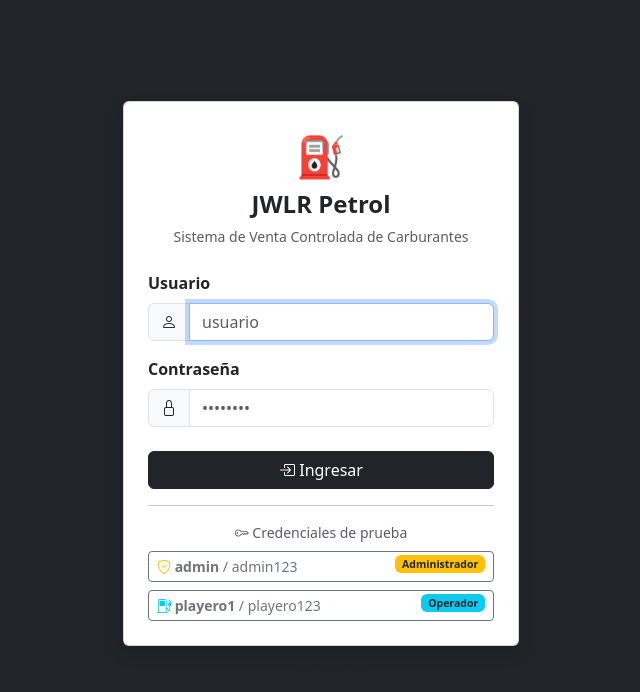
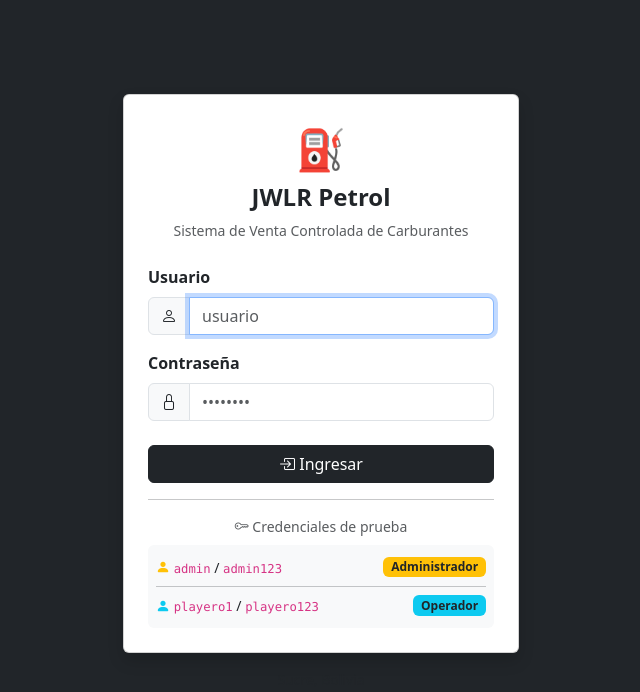
Before and after one commit to jhonn18git/examen-final-de-ingenier-a-de-software, a Flask app: page /auth/login in a window 1280 px wide. Shown: the top 692 px of the page, without its empty margins (319-959 px from the left). Run offline with Flask 3, Linux system fonts and the light colour scheme.

Commit message:
fix: credenciales de prueba como texto visible, sin auto-llenado

```diff
--- a/templates/auth/login.html
+++ b/templates/auth/login.html
@@ -54,19 +54,16 @@
       <p class="text-muted small text-center mb-2">
         <i class="bi bi-key"></i> Credenciales de prueba
       </p>
-      <div class="d-grid gap-2">
-        <button type="button" class="btn btn-outline-secondary btn-sm text-start"
-                onclick="fillCredentials('admin', 'admin123')">
-          <i class="bi bi-shield-check text-warning"></i>
-          <strong>admin</strong> / admin123
-          <span class="badge bg-warning text-dark float-end">Administrador</span>
-        </button>
-        <button type="button" class="btn btn-outline-secondary btn-sm text-start"
-                onclick="fillCredentials('playero1', 'playero123')">
-          <i class="bi bi-fuel-pump text-info"></i>
-          <strong>playero1</strong> / playero123
-          <span class="badge bg-info text-dark float-end">Operador</span>
-        </button>
+      <div class="bg-light rounded p-2">
+        <div class="d-flex justify-content-between align-items-center py-1">
+          <span class="small"><i class="bi bi-person-fill text-warning"></i> <code>admin</code> / <code>admin123</code></span>
+          <span class="badge bg-warning text-dark">Administrador</span>
+        </div>
+        <hr class="my-1">
+        <div class="d-flex justify-content-between align-items-center py-1">
+          <span class="small"><i class="bi bi-person-fill text-info"></i> <code>playero1</code> / <code>playero123</code></span>
+          <span class="badge bg-info text-dark">Operador</span>
+        </div>
       </div>
     </div>
   </div>
@@ -75,12 +72,5 @@
 </div>
 
 <script src="https://cdn.jsdelivr.net/npm/bootstrap@5.3.2/dist/js/bootstrap.bundle.min.js"></script>
-<script>
-  function fillCredentials(usuario, password) {
-    document.getElementById('usuario').value = usuario;
-    document.getElementById('password').value = password;
-    document.getElementById('usuario').closest('form').submit();
-  }
-</script>
 </body>
 </html>
```
